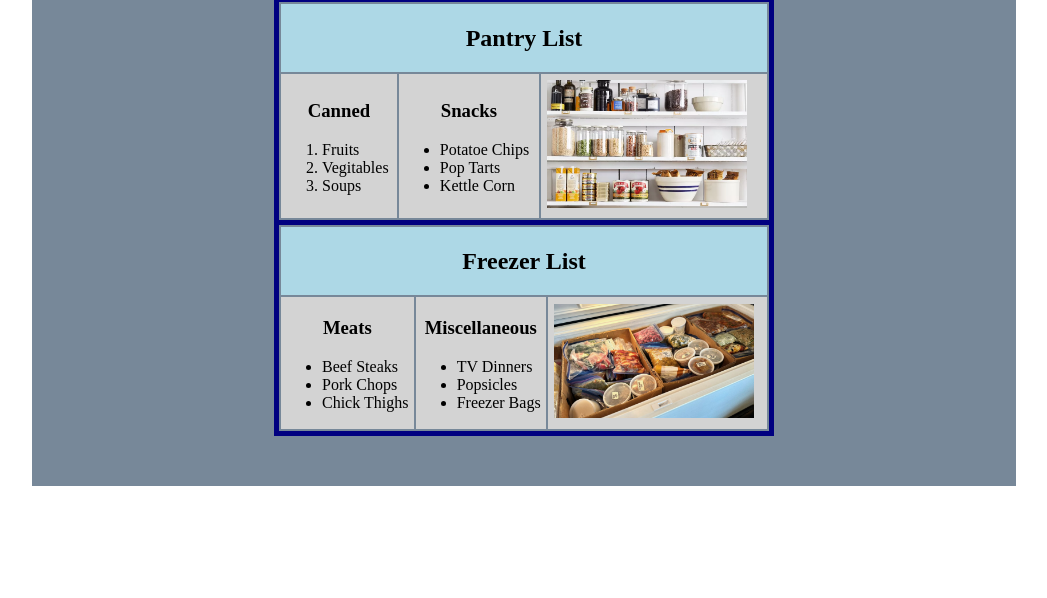
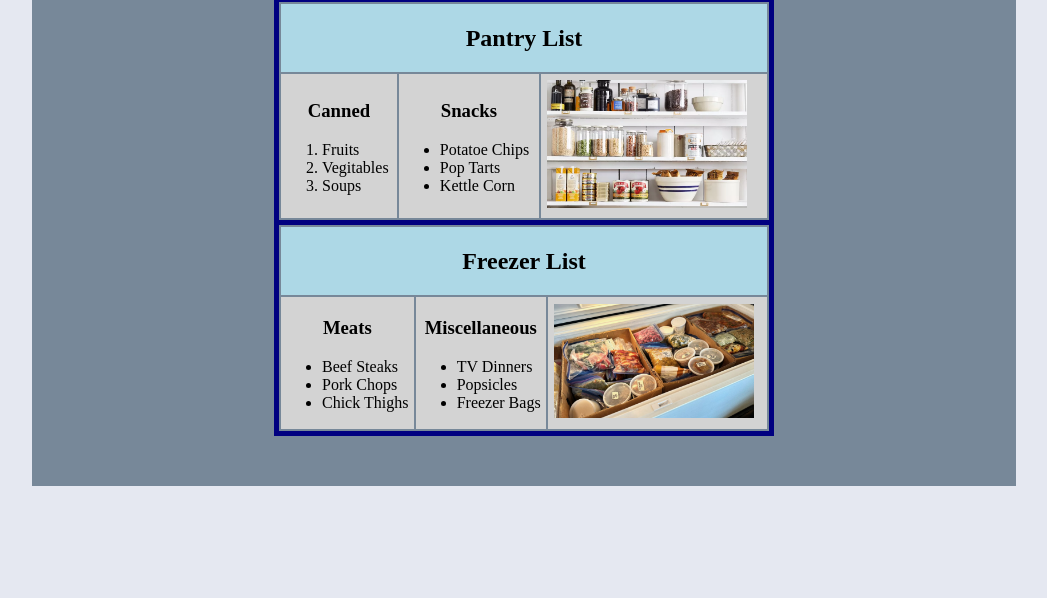
Before and after one commit to itorres60/Grub-Roll, a plain HTML site: page index.html in a window 1280 px wide. Shown: the part 202-800 px from the top of the page, without its empty margins (116-1163 px from the left). Drawn offline with Linux system fonts and the light colour scheme.

Commit message:
added internal styling

```diff
--- a/index.html
+++ b/index.html
@@ -5,6 +5,11 @@
     <meta name="viewport" content="width=device-width, initial-scale=1.0">
     <title>Grub Roll</title>
     <link rel="stylesheet" href="/index.css">
+    <style>
+        body {
+            background-color: rgb(229, 232, 241);
+        }
+    </style>
 </head>
 
 
```
